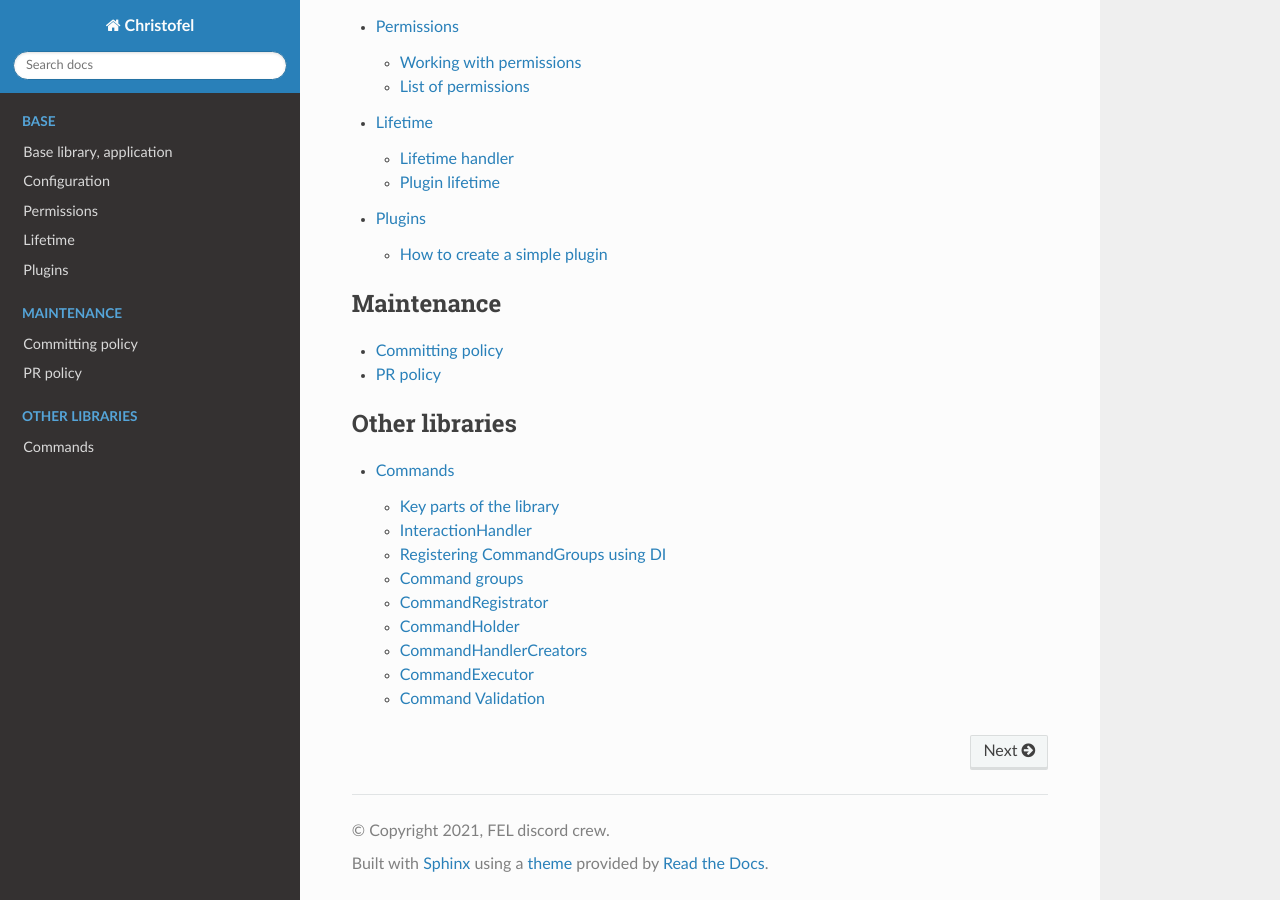
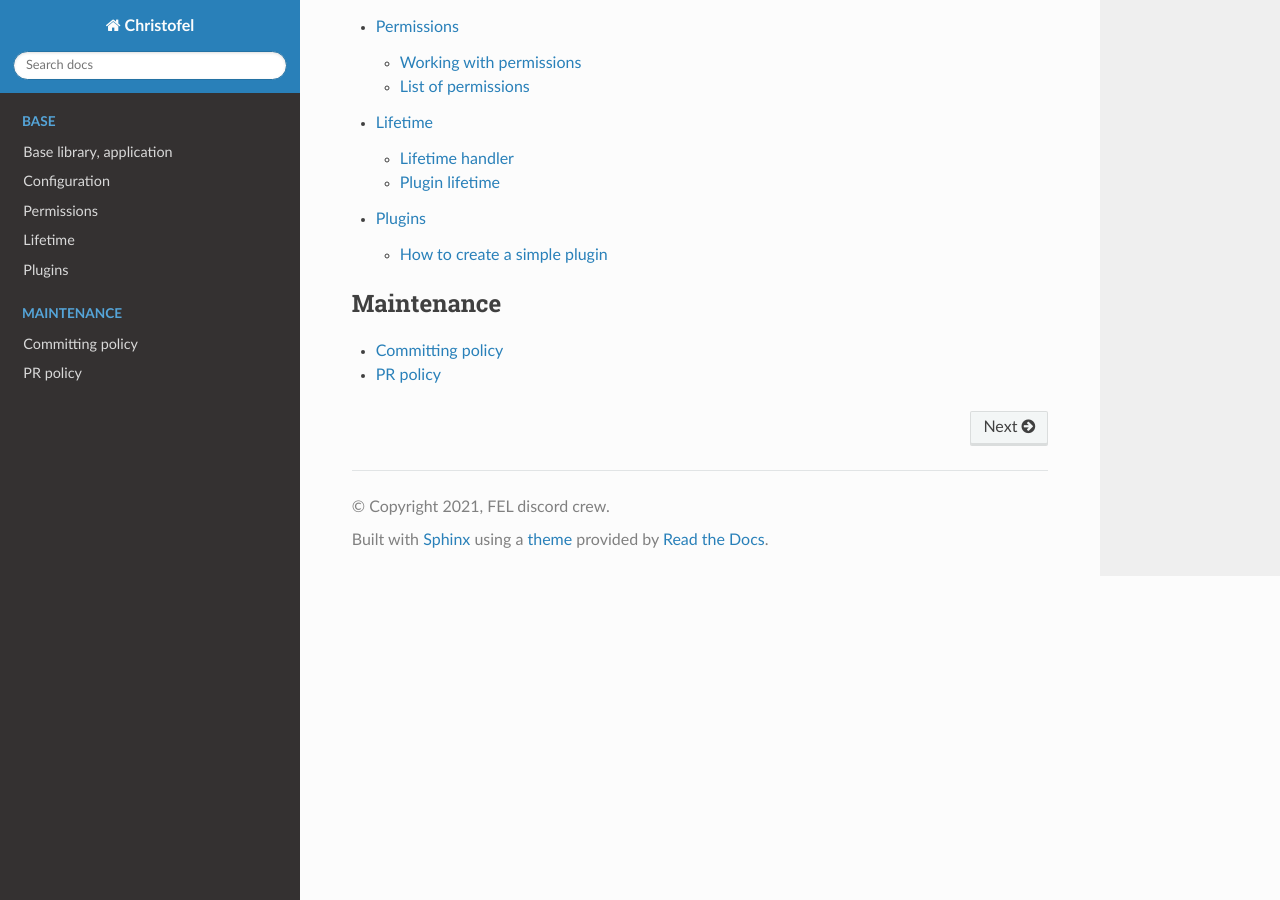
Before and after one commit to ctu-fee-group/Christofel, a Sphinx documentation site: the page built from docs/index.rst, in a window 1280 px wide and 900 px high, scrolled down 751 px. Built offline with Sphinx 7.4.7 and the Read the Docs theme 2.0.0, drawn with Linux system fonts in a browser that asks for light colours; some of the changed lines change nothing that is shown.

Commit message:
docs: remove commands from the documentation

````diff
--- a/docs/commands/index.md
+++ /dev/null
@@ -1,232 +0,0 @@
-# Commands
-
-Command handling utils can be found in `Christofel.CommandsLib`.
-Now only commands can be handled using this library, but in
-the future it's possible that this library will be generalized to be used
-with all interactions.
-
-## Key parts of the library
-- InteractionHandler
-- CommandGroups
-- CommandRegistrator
-- CommandHolder
-- CommandHandlerCreators
-- CommandExecutors
-- validation
-
-Each key part is discussed briefly in the following text.
-
-## InteractionHandler
-InteractionHandler is a handler of interactions.
-Currently it supports commands only.
-
-It should receive `CommandHolder` with all the commands
-that it should handle. `InteractionReceived` is registered
-during start phase. If the interaction is a slash command,
-it tries to find it in the `CommandHolder` and execute it
-using the `CommandExecutor` saved along with the command.
-
-## Registering CommandGroups using DI
-To register interaction handler along with
-all the dependencies and command groups, you can
-use the extension methods.
-
-```{code-block} csharp
-collection
-    .AddDefaultInteractionHandler(c => c
-        .AddCommandGroup<MyCommandGroup>
-        .AddCommandGroup<AnotherCommandGroup>
-    )
-```
-
-## Command groups
-Command groups are used to add commands to command holder.
-Every command group should implement `ICommandGroup`.
-
-That exposes only one method,
-`public Task SetupCommandsAsync(ICommandHolder holder, CancellationToken token = new CancellationToken());`
-
-This method should build the commands (using `SlashCommandInfoBuilder`) and add them to the `holder`
-using `holder.AddCommand`.
-
-It is preferred that command handlers are also located in command group.
-
-For examples, see command groups in the project.
-
-## CommandRegistrator
-Command registrator is used to register all the commands.
-It gets all the registered command groups using `CommandGroupProvider`
-that is given to it using constructor.
-
-On start, it proceeds to register all the commands from the command holder.
-On refresh, it refreshes permissions of these commands, if needed.
-On stop, it unregisters all the commands from the holder.
-
-## CommandHolder
-Command holder is used for holding information about slash commands.
-Information held about each command is `SlashCommandInfo` containing
-all the information and `ICommandExecutor` containing the executor
-to execute the command with. That is used by the `InteractionHandler`.
-
-All the commands should be registered from the command groups.
-
-
-## CommandHandlerCreators
-Handler creator is the only feature in this text
-that does not need to be used to create and handle commands.
-It is just a helper that executes methods
-with given arguments so it is easier to handle commands.
-
-It creates `SlashCommandHandler` that is stored in `SlashCommandInfo.Handler`
-and is used to handle the command.
-
-Currently there are two implementations, one for regular commands with arguments
-(`PlainCommandHandlerCreator`)
-and second one for commands with subcommands or subcommand groups
-(`SubCommandHandlerCreator`).
-
-The exposed method from these may be used in many ways. Preferred usage is
-with extension methods.
-
-Two most common usages are
-```{code-block} csharp
-// Names must match names of the arguments of the command!
-Task HandleAttach(SocketSlashCommand, long, CancellationToken token);
-Task HandleDetach(SocketSlashCommand, long, CancellationToken token);
-Task HandlePlain(SocketSlashCommand, string, IChannel?, CancellationToken token);
-
-SlashCommandHandler subCommandHandler = new SubCommandHandlerCreator()
-    .CreateHandlerForCommand(
-        ("attach", (CommandDelegate<long>)HandleAttach),
-        // HandleAttach will be called if the subcommand is matched to attach.
-        // CommandDelegate<long> is just a delegate returning Task and having the correct
-        // arguments for the command. Any delegate may be used as long as it exposes
-        // the right arguments. CommandDelegate is exposed just for common usage of just
-        // a few arguments where each method has different arguments so it does not
-        // make sense to create custom delegate.
-        ("detach", (CommandDelegate<long>)HandleDetach),
-    );
-
-SlashCommandHandler plainHandler = new PlainCommandHandlerCreator()
-    .CreateHandlerForCommand((CommandDelegate<string, IChannel?>)HandlePlain);
-    // Just one delegate that is used to handle everything.
-```
-
-The key thing is that argument names of the method must match (case insensitive)
-to the names of the arguments of the command.
-
-CommandHandlerCreators should be used when creating commands.
-There is a method `WithHandler` for `SlashCommandInfoBuilder`
-that adds the handler. Handler created using `CreateHandlerForCommand`
-may be used in `WithHandler`.
-
-
-## CommandExecutor
-Command executors expose execute method that is supposed
-to execute the command. Every command has its `Handler`
-in `SlashCommandInfo` that should be used for handling,
-but some operations may come before, like checking permissions,
-auto deferring the command, spinning the command on new thread.
-That is where command executors come in play.
-
-There are some default executors and custom can be added. They should
-all be done using decorator design.
-
-`CommandExecutorBuilder` may be used for building executors.
-The default one exposes all the default possibilities and then
-builds the final `ICommandExecutor`. Custom builders can be made
-by inheriting from `CommandExecutorBuilder` and overriding `Build`.
-
-Executors are given to command holder upon adding new commands.
-
-## Command Validation
-Validation is done using `CommandVerifier<T>`.
-
-Type `T` is returned type that holds object data such as
-`IUserMessage`, `IMessageChannel` etc.
-
-
-### Validating command
-`CommandVerifier<>` exposes by itself only one method
-that may be used with validation. That is `FinishVerificationAsync`.
-
-Other methods that may be used for validation are exposed using extension methods
-and custom validators can be written.
-
-Each validator may request data input from another validator and/or output data.
-Output data will be located in the `Result` of the verification.
-That is where generic `T` comes in play. Class of that type
-should implement all interfaces that are needed for the validators.
-Each validator should have description with what type it needs.
-
-Properties of `CommandVerifier` should not be accessed directly.
-These are meant for the validation methods only.
-
-Because explaining everything would be complicated, example with comments is here instead
-```{code-block} csharp
-class MyData : IHasMessageChannel {
-  public IMessageChannel Channel { get; set; }
-}
-
-// basic validator extensions are located in Christofel.CommandsLib.Verifier.Verifiers
-Verified<MyData> verified = await new CommandVerifier<MyData>(client, command, logger)
-    .VerifyMessageChannel(channel) // Verifies that IChannel channel is an IMessageChannel, sets MyData.Channel
-    .FinishVerification(); // FinishVerification sends response to the command in case of failure
-
-if (verified.Success) {
-  // Data validated successfully
-
-  MyData data = verified.Result;
-  if (data.Channel == null) {
-    // This should never happen if the validation was correct and all validation methods were called
-    throw new InvalidOperationException("Validation failed");
-  }
-
-  // Data are validated and we can do anything with them
-}
-```
-
-### Writing a validator
-In order to write custom command validator, you should
-put it in a class with extension methods.
-
-Every validator should be async. Fluent API can be achieved
-by using `CommandVerifier<>.QueueWork` for adding validators.
-
-Exposed function could look like so:
-```{code-block} csharp
-public static CommandVerifier<T> VerifyMessageId<T>(CommandVerifier<T> verifier, string messageId, string parameterName) {
-    where T : class, IHasMessageId, new() // note the IHasMessageId, that is a requirement for this method so we can set the id
-{
-    verifier.QueueWork(() => VerifyMessageIdAsync(verifier, messageId, parameterName));
-    return verifier;
-}
-```
-
-And the async function for verification:
-```{code-block} csharp
-public static Task VerifyMessageIdAsync<T>(CommandVerifier<T> verifier, string messageId, string parameterName) {
-    where T : class, IHasMessageId, new() // note the IHasMessageId, that is a requirement for this method so we can set the id
-{
-    // For some validators (if they depend on another one) it may be needed to check
-    // if the validation is successful so far
-    if (!verifier.Success)
-    {
-        return Task.CompletedTask;;
-    }
-
-
-    // do the validation
-    if (!ulong.TryParse(messageId, out ulong messageIdUlong))
-    {
-        // We could not parse it, add it so it is displayed to the user
-        verifier.SetFailed(parameterName, "Could not convert message id to ulong");
-        return Task.CompletedTask;
-    }
-
-    // Thanks to the IHasMessageId restriction
-    verifier.Result.MessageId = messageId;
-
-    return Task.CompletedTask;
-}
-```
--- a/docs/index.rst
+++ b/docs/index.rst
@@ -34,9 +34,3 @@ Documentation
    :maxdepth: 2
 
    maintenance/commits
-
-.. toctree::
-   :caption: Other libraries
-   :maxdepth: 2
-
-   commands/index
````
